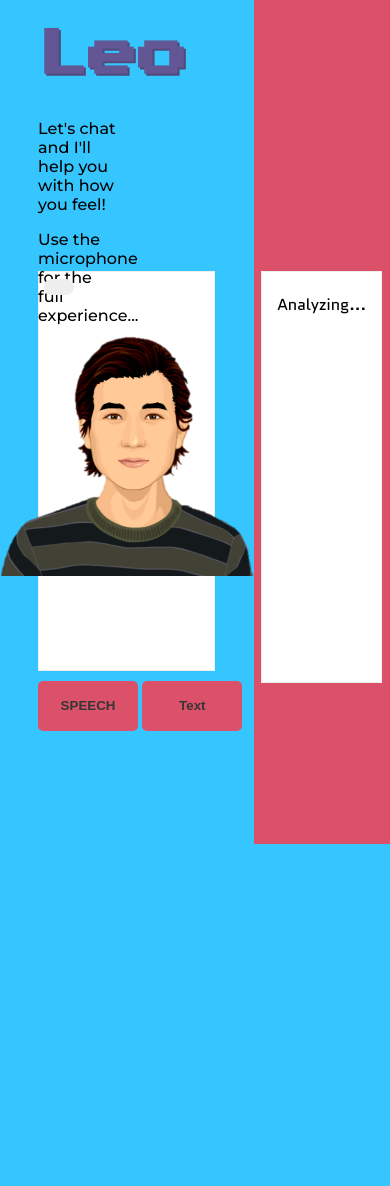
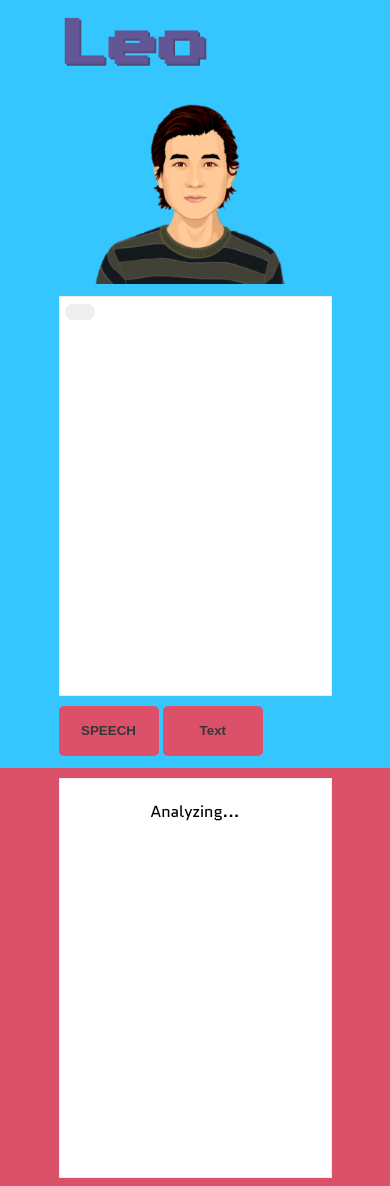
Before and after one commit to laura-went/leo-bot-docker, a Django app: page / in a window 390 px wide. Before the commit the page ends 844 px from the top, so only its background shows below. Run offline with Django 3.2, Linux system fonts and the light colour scheme; parts of the project's set-up code (start-up, migrations or seed data) failed here and were passed over; some libraries are stand-ins or nearby versions.

Commit message:
big update
- mobile friendly
- models
- minor bugs
- mic on phone hopefully

```diff
--- /dev/null
+++ b/leo/admin.py
@@ -0,0 +1,4 @@
+from django.contrib import admin
+from .models import User
+
+admin.site.register(User)
--- a/leo/static/main.js
+++ b/leo/static/main.js
@@ -122,7 +122,7 @@ var bully_support = ["Try to focus on your own life and improve it in every way
                  "Try to lift others up and you will see that life will surprise you in a positive way! &#128523;"]
 var answers=["<br>You know you can let it all out with me right?",
              "<br>You can speak your mind if you want?",
-             "<br>Do you want to say something about it?",
+             "<br>You can say something about it now...?",
              "<br>What do you think?"]
 URL = window.URL || window.webkitURL;
 
@@ -173,6 +173,9 @@ const delay = 150
 const defaultFace = "40"
 const blink = "41"
 var read_or_speak = 0;
+var save_text = 2;
+var total_text = "";
+var name;
 
 const start = Date.now()
 var messageCounter = 0;
@@ -223,13 +226,17 @@ function both2(result){
   speech = result[0];
 	emotion = result[1]['list'];
 	if (!speech.includes('no')){
-		selfesteem1();
+    text = "First tell me, how are you feeling today?";
+    save_text=1;
+    addLeo();
+    speakVoice(text);
+    read_or_listen(selfesteem1);
 	}
 	else {
     addLeo();
 		speakVoice("Ok, we can chat for a bit as well. <br>Just say 'goodbye computer' " +
     "if you're done. <br>Or include the word 'question' in your sentence if you'd " +
-    "still like to talk about personal stuff.\nNow tell me "+name+", what would you like to talk about?");
+    "still like to talk about personal stuff.<br>Now tell me "+name+", what would you like to talk about?");
     read_or_listen(casual1);
   }
 }
@@ -306,8 +313,8 @@ function speakVoice(text) {
   document.getElementById(messageCounter).innerHTML = text
   messageCounter++;
   console.log(innerDiv)
-  text = text.replace(/<br>/, "\n")
-  text = text.replace("<br>", "\n")
+  text = text.replace(/<br>/, "<br>")
+  text = text.replace("<br>", "<br>")
   text = text.replace(/&.*;/, "")
   document.getElementById("newchat").scrollTop = document.getElementById("newchat").scrollHeight;
 
@@ -374,7 +381,7 @@ function finalFeedback(result){
   console.log(totalList[final][2],totalList[final][0], totalList[final][3])
   if (totalList[final][0].length!=0 && totalList[final][3]>=0.5){
     console.log('this category was asked')
-    text = "";
+    text = "Thanks for sharing with me &#128522;.<br>";
     response = random(totalList[final][1]);
   	var index = totalList[final][1].indexOf(response);
   	totalList[final][1].splice(index, 1);
@@ -402,10 +409,9 @@ function finalFeedback(result){
     console.log(final, totalList.length)
     if (final >= totalList.length){
       console.log('walked through whole totalList')
-      text+= "<br>Now something more lightweight to talk about! If you don't want to, just say goodbye computer!";
       addLeo();
       speakVoice(text);
-      read_or_listen(casual1);
+      finalFeedback2();
     }else{
       console.log('still going')
       text+=random(answers);
@@ -420,11 +426,7 @@ function finalFeedback(result){
     final ++;
     console.log('thing not filled ',final)
     if (final == totalList.length){
-      console.log('walked through whole totalList')
-      text+= "<br>Now something more lightweight to talk about! If you don't want to, just say goodbye computer!"
-      addLeo();
-      speakVoice(text);
-      read_or_listen(casual1);
+      finalFeedback2();
     }else{
       console.log('still going')
       finalFeedback();
@@ -432,23 +434,50 @@ function finalFeedback(result){
   }
 }
 
+function finalFeedback2(){
+  text= "Now something more lightweight to talk about! If you don't want to, just say goodbye computer. But can I ask you first, do you feel a little bit better now after our conversation?";
+  save_text=1;
+  addLeo();
+  speakVoice(text);
+  read_or_listen(casual1);
+}
 
 // casual chat part 1
 function casual1(speech2){
   bare_sentence = speech2[0];
   if (bare_sentence.includes('question')){
-    selfesteem1();
+    both2(speech2);
   }
   else if (bare_sentence != 'goodbye computer'){
     createsentence(casual2);
   }
   else{
-    $("#chat-message-mic").hide();
-    $("#chat-message-volume").hide();
-    text = "It was nice talking to you, "+name+"! Hope to see you soon again. &#128522;";
-    addLeo();
-    speakVoice(text)
+    // send name and text and exit
+    var url = "add_to_db";
+  	var fd = new FormData();
+    fd.append('name', name)
+  	fd.append('text', total_text);
+  	$.ajax({
+  		type: 'POST',
+  		url: url,
+  		data: fd,
+  		processData: false,
+  		contentType: false,
+  		success: function(response) {
+        console.log(response)
+  			exit(response);
+  		}
+  	}).done(function(data) {
+  	});
   }
+}
+
+function exit(result){
+  $("#chat-message-mic").hide();
+  $("#chat-message-volume").hide();
+  text = "It was nice talking to you, "+name+"! Hope to see you soon again. &#128522;";
+  addLeo();
+  speakVoice(text)
 }
 
 // casual chat part 2
@@ -502,7 +531,7 @@ function bully4(result){
   value=0;
   console.log('bully chat-log')
   document.getElementById("chat-log").appendChild(br);
-  document.getElementById("chat-log").append("<br />"+'bully '+ value_dict['bully'].toFixed(2) +': ' + bully_dict);
+  document.getElementById("chat-log").append("\n"+'bully '+ value_dict['bully'].toFixed(2) +':\n' + bully_dict);
   document.getElementById("chat-log").appendChild(br);
   document.getElementById("chat-log").scrollTop = document.getElementById("chat-log").scrollHeight;
   document.getElementById("newchat").scrollTop = document.getElementById("newchat").scrollHeight;
@@ -603,7 +632,7 @@ function victim4(result){
   value=0;
   console.log('victim chat-log')
   document.getElementById("chat-log").appendChild(br);
-  document.getElementById("chat-log").append("<br />"+'victim '+ value_dict['victim'].toFixed(2) +': ' + victim_dict);
+  document.getElementById("chat-log").append("\n"+'victim '+ value_dict['victim'].toFixed(2) +':\n' + victim_dict);
   document.getElementById("chat-log").appendChild(br);
   document.getElementById("chat-log").scrollTop = document.getElementById("chat-log").scrollHeight;
   document.getElementById("newchat").scrollTop = document.getElementById("newchat").scrollHeight;
@@ -704,7 +733,7 @@ function sensitivity4(result){
   value=0;
   console.log('sensitivity chat-log')
   document.getElementById("chat-log").appendChild(br);
-  document.getElementById("chat-log").append("<br />"+'sensitivity '+ value_dict['sensitivity'].toFixed(2) +': ' + sensitivity_dict);
+  document.getElementById("chat-log").append("\n"+'sensitivity '+ value_dict['sensitivity'].toFixed(2) +':\n' + sensitivity_dict);
   document.getElementById("chat-log").appendChild(br);
   document.getElementById("chat-log").scrollTop = document.getElementById("chat-log").scrollHeight;
   document.getElementById("newchat").scrollTop = document.getElementById("newchat").scrollHeight;
@@ -812,7 +841,7 @@ function anger4(result){
   value=0;
   console.log('anger chat-log')
   document.getElementById("chat-log").appendChild(br);
-  document.getElementById("chat-log").append("<br />"+'anger '+ value_dict['anger'].toFixed(2) +': ' + anger_dict);
+  document.getElementById("chat-log").append("\n"+'anger '+ value_dict['anger'].toFixed(2) +':\n' + anger_dict);
   document.getElementById("chat-log").appendChild(br);
   document.getElementById("chat-log").scrollTop = document.getElementById("chat-log").scrollHeight;
   document.getElementById("newchat").scrollTop = document.getElementById("newchat").scrollHeight;
@@ -921,7 +950,7 @@ function wellbeing4(result){
   value=0;
   console.log('wellbeing chat-log')
   document.getElementById("chat-log").appendChild(br);
-  document.getElementById("chat-log").append("<br />"+'wellbeing '+ value_dict['wellbeing'].toFixed(2) +': ' + wellbeing_dict);
+  document.getElementById("chat-log").append("\n"+'wellbeing '+ value_dict['wellbeing'].toFixed(2) +':\n' + wellbeing_dict);
   document.getElementById("chat-log").appendChild(br);
   document.getElementById("chat-log").scrollTop = document.getElementById("chat-log").scrollHeight;
   document.getElementById("newchat").scrollTop = document.getElementById("newchat").scrollHeight;
@@ -946,7 +975,7 @@ function wellbeing3(result){
     response = random(supportive);
   	var index = supportive.indexOf(response);
   	supportive.splice(index, 1);
-    response += '<br>'+name
+    response += '<br>'
 	}
   wellbeing_dict.push([voice_emotion, text_emotion, aggression]);
 	var response1 = random(wellbeing);
@@ -1028,7 +1057,7 @@ function mood4(result){
   value=0;
   console.log('mood chat-log')
   document.getElementById("chat-log").appendChild(br);
-  document.getElementById("chat-log").append('mood '+ value_dict['mood'].toFixed(2) +': ' + mood_dict);
+  document.getElementById("chat-log").append('mood '+ value_dict['mood'].toFixed(2) +':\n' + mood_dict);
   document.getElementById("chat-log").appendChild(br);
   document.getElementById("chat-log").scrollTop = document.getElementById("chat-log").scrollHeight;
   document.getElementById("newchat").scrollTop = document.getElementById("newchat").scrollHeight;
@@ -1134,7 +1163,7 @@ function interactions4(result){
   value=0;
   console.log('interactions chat-log')
   document.getElementById("chat-log").appendChild(br);
-  document.getElementById("chat-log").append("<br />"+'interactions '+ value_dict['interactions'].toFixed(2) +': ' + interactions_dict);
+  document.getElementById("chat-log").append("\n"+'interactions '+ value_dict['interactions'].toFixed(2) +':\n' + interactions_dict);
   document.getElementById("chat-log").appendChild(br);
   document.getElementById("newchat").scrollTop = document.getElementById("newchat").scrollHeight;
 	if (value_dict['interactions'] >= 0.5){
@@ -1215,7 +1244,7 @@ function interactions1(){
 	interactions.splice(index, 1);
   addLeo();
 	speakVoice(response3);
-  read_or_listen(interactions);
+  read_or_listen(interactions2);
 }
 
 // selfesteem ##############################################################
@@ -1239,7 +1268,7 @@ function selfesteem4(result){
   value=0;
   console.log('selfesteem chat-log')
   document.getElementById("chat-log").appendChild(br);
-  document.getElementById("chat-log").append('selfesteem '+ value_dict['selfesteem'].toFixed(2) +': ' + selfesteem_dict);
+  document.getElementById("chat-log").append('selfesteem '+ value_dict['selfesteem'].toFixed(2) +':\n' + selfesteem_dict);
   document.getElementById("chat-log").appendChild(br);
   document.getElementById("newchat").scrollTop = document.getElementById("newchat").scrollHeight;
 	if (value_dict['selfesteem'] >= 0.5){
@@ -1371,9 +1400,11 @@ function listen(callback){
 		input = audioContext.createMediaStreamSource(stream);
 		rec = new Recorder(input,{numChannels:1});
 		rec.record();
+    // alert("works");
 	});
 	const SpeechRecognition = window.SpeechRecognition || window.webkitSpeechRecognition;
-	const recognition = new SpeechRecognition();
+	const recognition = new webkitSpeechRecognition();
+  recognition.continuous = true;
 	recognition.lang = 'en-US';
 	recognition.start();
 
@@ -1409,7 +1440,14 @@ function listen(callback){
           messageCounter++;
           console.log(innerDiv)
           document.getElementById("newchat").scrollTop = document.getElementById("newchat").scrollHeight;
-
+          if(save_text==1){
+            total_text+=emotion[3] + ';';
+            save_text=0;
+          } else if(save_text==2){
+            name=emotion[3];
+            total_text+=emotion[3] + ';';
+            save_text=0;
+          }
 					callback([emotion[3], response]);
 				}
 			}).done(function(data) {
@@ -1450,6 +1488,14 @@ function read(callback){
     success: function(response) {
       console.log(response)
       console.log("YAY")
+      if(save_text==1){
+        total_text+=text2 + ';';
+        save_text=0;
+      } else if(save_text==2){
+        name=text2;
+        total_text+=text2 + ';';
+        save_text=0;
+      }
       callback([text2, response]);
     }
   }).done(function(data) {
--- a/leo/static/style.css
+++ b/leo/static/style.css
@@ -107,6 +107,7 @@ h1 {
   padding: 5px;
   overflow: auto;
   background-color: white;
+  box-sizing: border-box;
 }
 
 .firstbox {
@@ -243,4 +244,56 @@ h1 {
   background-color: #c4475d;
 }
 
-@media only screen and (max-width: 600px) {}
+@media only screen and (max-width: 1000px) {
+  .head {
+    display: block;
+  }
+  .facebox {
+    display: block;
+  }
+  .emoji {
+    margin-left: 50%;
+    height: 600%;
+  }
+  .subhead {
+    display: block;
+  }
+  .chat {
+    display: block;
+  }
+  .certain {
+    display: block;
+  }
+  #subtext {
+    display: none !important;
+  }
+  /* #chat-message-volume {
+    display: none !important;
+  }
+  #chat-message-volume2 {
+    margin-left: 15%;
+  } */
+  .left {
+    display: block;
+    width: 100%;
+    position: relative;
+    top: auto;
+    bottom: inherit;
+    left: inherit;
+  }
+  .right {
+    display: block;
+    width: 100%;
+    position: relative;
+    top: auto;
+    bottom: inherit;
+    left: inherit;
+  }
+  #chat-log {
+    margin-bottom: 2vw;
+    float: unset;
+    margin-right: unset;
+    width: 70%;
+    margin-left: 15%;
+  }
+}
--- a/leo/templates/leo/index.html
+++ b/leo/templates/leo/index.html
@@ -20,6 +20,7 @@
           Let's chat and I'll help you with how you feel!
         </p>Use the microphone for the full experience...</span>
       </div>
+      <!-- <div class="subhead"> -->
 
       <h1 id="h-40"><img class="emoji" id="40" src ="{% static 'img/40.png' %}" /></h1>
       <h1 id="h-41"><img class="emoji" id="41" src ="{% static 'img/41.png' %}" /></h1>
@@ -30,6 +31,7 @@
       <h1 id="h-54"><img class="emoji" id="54" src ="{% static 'img/54.png' %}" /></h1>
       <h1 id="h-57"><img class="emoji" id="57" src ="{% static 'img/57.png' %}" /></h1>
       <h1 id='emo7'></h1>
+      <!-- </div> -->
     </div>
 
     <div class="chat" id="newchat">
--- a/leo/urls.py
+++ b/leo/urls.py
@@ -9,4 +9,5 @@ urlpatterns = [
     path('blob', views.get_blob, name='get_blob'),
     path('text', views.get_text, name='get_text'),
     path('casual', views.get_sentence, name='get_sentence'),
+    path('add_to_db', views.add_to_db, name='add_to_db'),
 ]
--- a/leo/views.py
+++ b/leo/views.py
@@ -7,6 +7,8 @@ from ibm_watson import ToneAnalyzerV3
 from ibm_watson.tone_analyzer_v3 import ToneInput
 from ibm_cloud_sdk_core.authenticators import IAMAuthenticator
 from joblib import load
+from .models import User
+
 import soundfile
 import librosa
 import pyttsx3
@@ -81,6 +83,17 @@ def get_blob_text(request):
     json_stuff = json.dumps({"list": ["No voice", emotion, aggression]})
     return HttpResponse(json_stuff, content_type="application/json")
 
+@csrf_exempt
+def add_to_db(request):
+    name1 = request.POST.get('name', False)
+    text1 = request.POST.get('text', False)
+    user = User(name=name1, text=text1)
+    user.save()
+    json_stuff = json.dumps({name1: text1})
+    return HttpResponse(json_stuff, content_type="application/json")
+
+
+
 # heard emotion
 def extract_feature(file_name, mfcc, chroma, mel):
 
--- a/mysite/urls.py
+++ b/mysite/urls.py
@@ -1,9 +1,11 @@
 # from django.conf.urls import include
+from django.contrib import admin
 from django.urls import include, path
 from django.views.generic import RedirectView
 from django.conf.urls import url
 
 urlpatterns = [
+    path('admin/', admin.site.urls),
     url(r'^favicon\.ico$',RedirectView.as_view(url='/static/favicon/favicon.ico')),
     path('', include('leo.urls')),
 ]
```
Also changed, not shown: leo/models.py (added, +8 -0 lines), db.sqlite3, leo/migrations/0001_initial.py (added), 1 other file.
